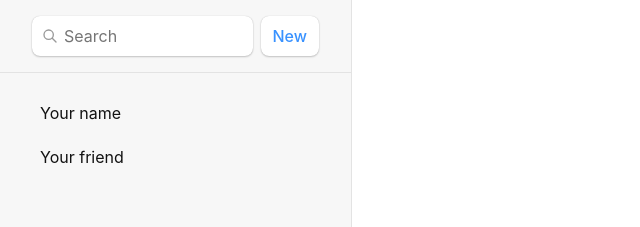
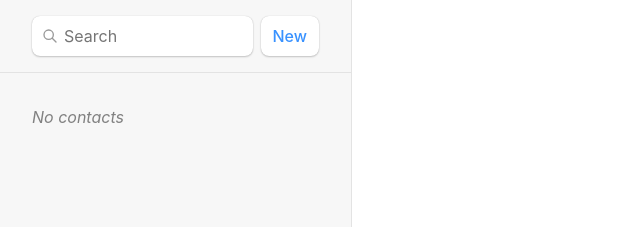
Before and after one commit to AlejandroGC1990/FullStack_Open_Exercises, a React (Vite) app in the folder react-router-tutorial/: page / in a window 1280 px wide. Shown: the top 227 px of the page, without its empty margins (0-640 px from the left). Built offline with nearby package versions, Linux system fonts and the light colour scheme.

Commit message:
cargando datos

```diff
--- a/react-router-tutorial/src/main.jsx
+++ b/react-router-tutorial/src/main.jsx
@@ -4,10 +4,9 @@
   createBrowserRouter,
   RouterProvider,
 } from 'react-router-dom';
-import Root from './routes/root';
+import Root, {loader as rootLoader} from './routes/root';
 import ErrorPage from './error-page';
 import Contact from "./routes/contact";
-
 import './index.css'
 
 const router = createBrowserRouter([
@@ -15,6 +14,7 @@
     path: '/',
     element: <Root />,
     errorElement: <ErrorPage />,
+    loader: rootLoader,
     children: [
       {//Queremos que el componente de contacto se muestre dentro del <Root>diseño.
         //Lo hacemos haciendo que la ruta de contacto sea secundaria de la ruta raíz.
--- a/react-router-tutorial/src/routes/root.jsx
+++ b/react-router-tutorial/src/routes/root.jsx
@@ -1,6 +1,16 @@
-import { Outlet, Link } from 'react-router-dom';
+import { Outlet, Link, useLoaderData } from 'react-router-dom';
+import { getContacts } from '../contacts.js';
+
+// Hay dos API que usaremos para cargar datos loadery useLoaderData. Primero crearemos y
+//exportaremos una función de cargador en el módulo raíz, luego la conectaremos a la ruta.
+//Finalmente, accederemos y renderizaremos los datos.
+export async function loader() {
+    const contacts = await getContacts();
+    return { contacts };
+}
 
 export default function Root() {
+    const {contacts} = useLoaderData();
     return (
         <>
             <div id='sidebar'>
@@ -29,17 +39,31 @@
                     </form>
                 </div>
                 <nav>
+                {contacts.lenght ? (
                     <ul>
-                        <li>
-                            <Link to={`/contacts/1`}>Your name</Link>
-                        </li>
+                    {contacts.map((contact) => (
+                        <li key={contact.id}>
                         {/* El enrutamiento del lado del cliente permite que nuestra aplicación actualice la URL sin solicitar
                         otro documento del servidor. En su lugar, la aplicación puede generar inmediatamente una nueva interfaz
                         de usuario. Hagamos que suceda con <Link>. Cambiar <a href> por <Link to>*/}
-                        <li>
-                            <Link to={`/contacts/2`}>Your friend</Link>
+                            <Link to={`contacts/${contact.id}`}>
+                                {contact.first || contact.last ? (
+                                    <>
+                                        {contact.first} {contact.last}
+                                    </>
+                                ) : (
+                                    <i>No name</i>
+                                )} {' '}
+                                {contact.favorite && <span>*</span>}
+                            </Link>
                         </li>
+                    ))}
                     </ul>
+                ) : (
+                    <p>
+                        <i>No contacts</i>
+                    </p>
+                )}
                 </nav>
             </div>
             <div id='detail'>
```
